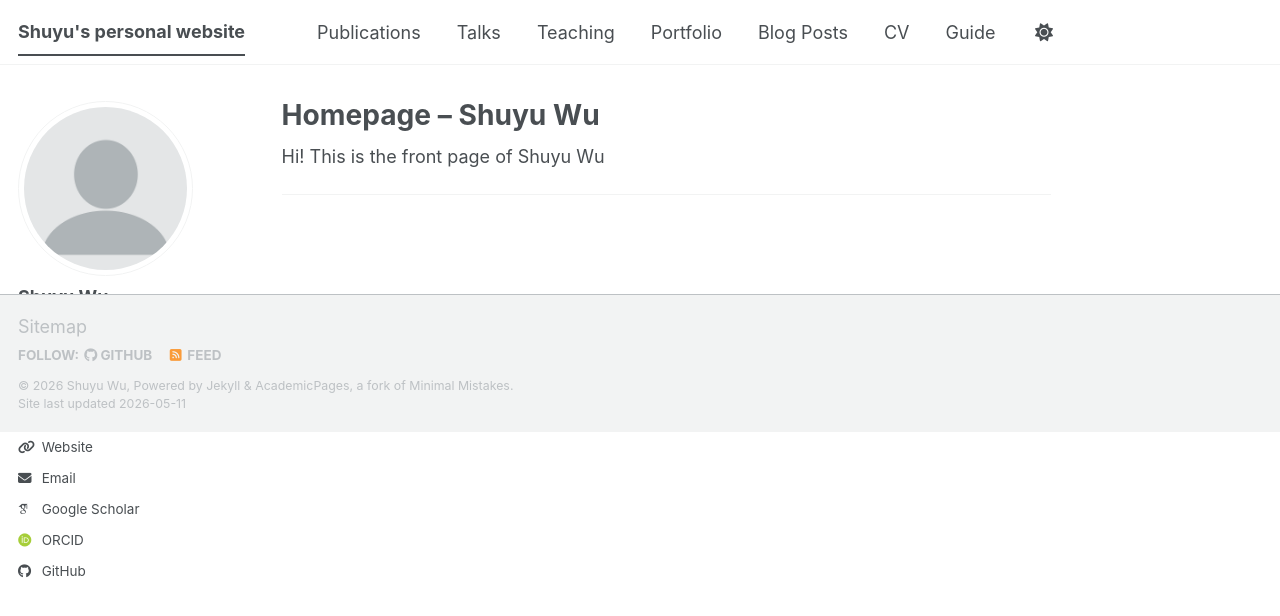
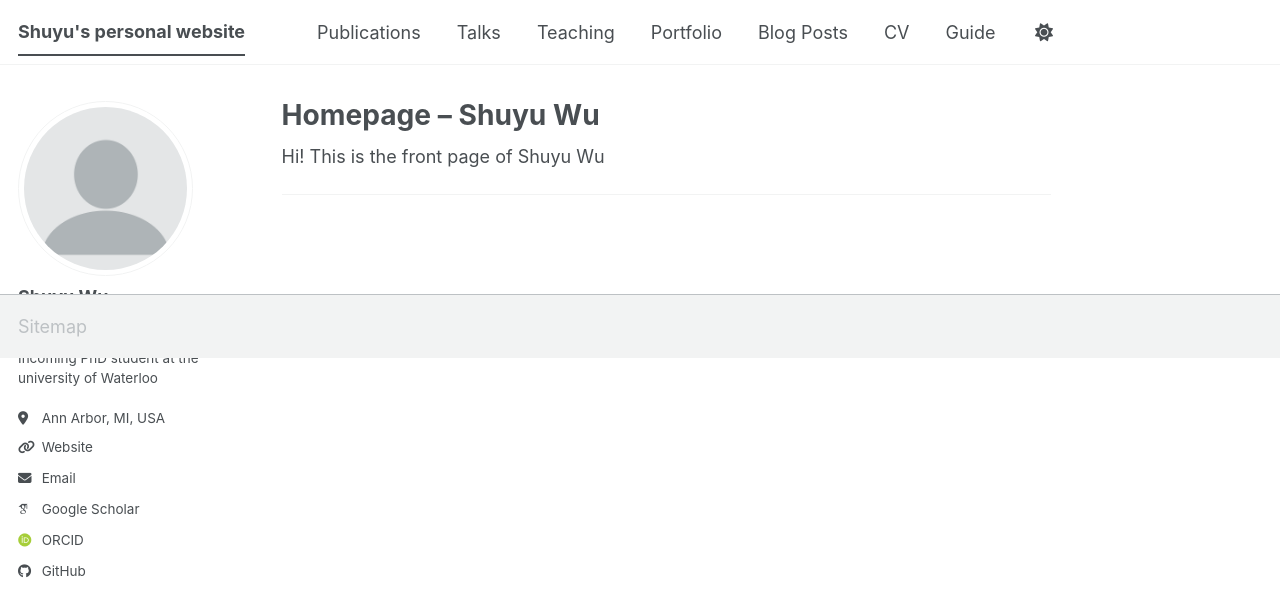
Before and after one commit to wonderwind271/wonderwind271.github.io, a Jekyll site: the page built from _pages/about.md, in a window 1280 px wide. Shown: the top 616 px of the page. Built offline with Jekyll 4.4.1, drawn with Linux system fonts in a browser that asks for light colours; some web fonts are replaced; a script bundle is joined from its source files by our own code; library files that are not in the unit come from our copies.

Commit message:
test remove footer

```diff
--- a/_config.yml
+++ b/_config.yml
@@ -125,7 +125,7 @@ staticman:
       options:
         format           : "iso8601" # "iso8601" (default), "timestamp-seconds", "timestamp-milliseconds"
 atom_feed:
-  hide                   : false     # change to true to hide the RSS feed in the footer
+  hide                   : true     # change to true to hide the RSS feed in the footer
   path                   : # blank (default) uses feed.xml
 
 
--- a/_includes/footer.html
+++ b/_includes/footer.html
@@ -1,6 +1,6 @@
 {% include base_path %}
 
-{% if site.author.github or site.author.bitbucket or site.atom_feed.hide != true %}
+<!-- {% if site.author.github or site.author.bitbucket or site.atom_feed.hide != true %}
 <div class="page__footer-follow">
   <ul class="social-icons">
     {% if site.data.ui-text[site.locale].follow_label %}
@@ -22,4 +22,4 @@
 <div class="page__footer-copyright">
   &copy; {{ site.time | date: '%Y' }} {{ site.name | default: site.title }}, {{ site.data.ui-text[site.locale].powered_by | default: "Powered by" }} <a href="https://jekyllrb.com" rel="nofollow">Jekyll</a> &amp; <a href="https://github.com/academicpages/academicpages.github.io">AcademicPages</a>, a fork of <a href="https://mademistakes.com/work/minimal-mistakes-jekyll-theme/" rel="nofollow">Minimal Mistakes</a>.<br />
   Site last updated {{ "now" | date: '%Y-%m-%d' }}
-</div>
+</div> -->
```
